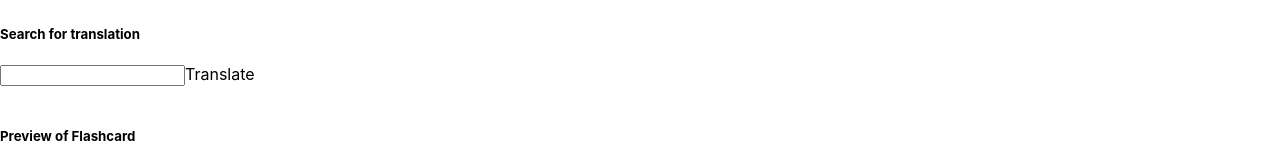
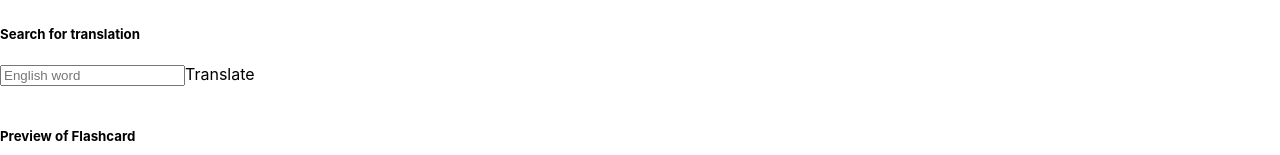
Before and after one commit to SeanHollen/Wbdv_final_project_clone, a React (Create React App) app: page /editor in a window 1280 px wide. Shown: the part 157-312 px from the top of the page. Built offline with nearby package versions, Linux system fonts and the light colour scheme.

Commit message:
Add placeholders

```diff
--- a/src/components/FlashCardEditorComponent.js
+++ b/src/components/FlashCardEditorComponent.js
@@ -43,7 +43,7 @@ export default class FlashCardEditorComponent extends React.Component {
 				<h2>Create New Card</h2>
 				<h5>Search for translation</h5>
 				<div className="form-inline">
-					<input className="form-control" type="text"
+					<input className="form-control" type="text" placeholder="English word"
 								 onChange={(event) => this.setState({
 									 search: event.target.value
 								 })}></input>
--- a/src/components/ProfileComponent.js
+++ b/src/components/ProfileComponent.js
@@ -79,7 +79,7 @@ class ProfileComponent extends React.Component {
 						Name
 					</label>
 					<div className="col-sm-10">
-						<input className="form-control"
+						<input className="form-control" placeholder="name"
 									 id="name" value={this.state.user.name}
 									 onChange={(e) => {
 										 const newName = e.target.value
@@ -108,7 +108,7 @@ class ProfileComponent extends React.Component {
 						Phone
 					</label>
 					<div className="col-sm-10">
-						<input type="number" className="form-control" id="phone" value={this.state.user.phone}
+						<input type="number" placeholder="Phone" className="form-control" id="phone" value={this.state.user.phone}
 									 onChange={(e) => {
 										 const newPhone = e.target.value
 										 this.setState(prevState => ({
@@ -125,7 +125,7 @@ class ProfileComponent extends React.Component {
 						Email
 					</label>
 					<div className="col-sm-10">
-						<input className="form-control" id="email"
+						<input className="form-control" id="email" placeholder="Email"
 									 value={this.state.user.email}
 									 onChange={(e) => {
 										 const newEmail = e.target.value
```
